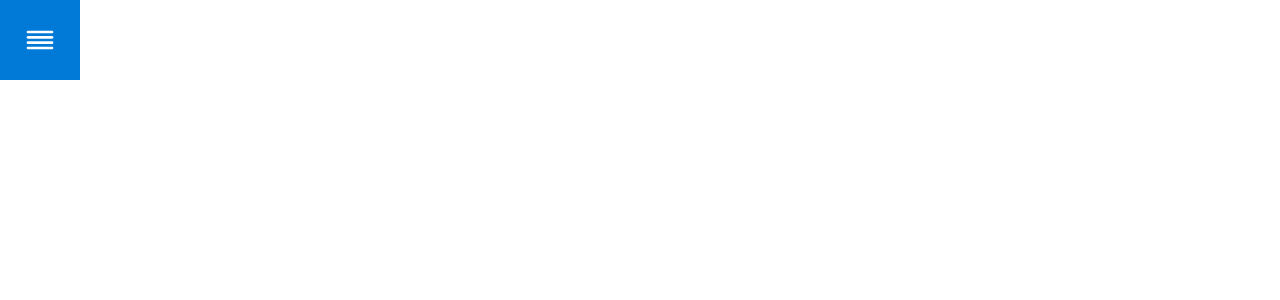
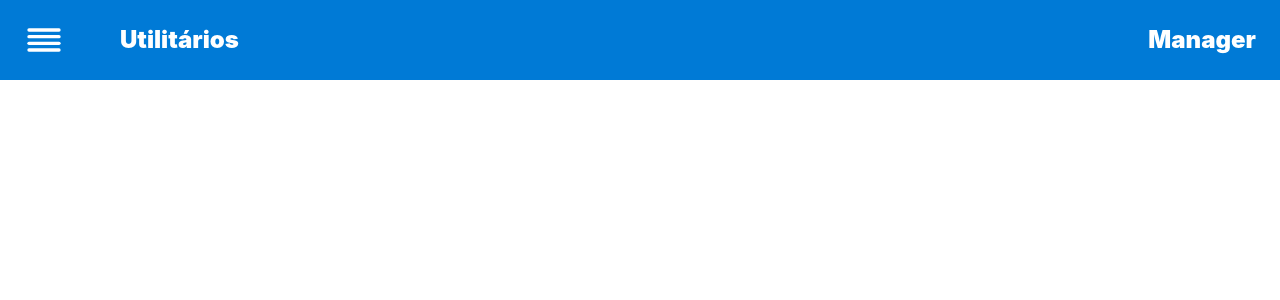
Before and after one commit to leo3210k/User_Page, a Vue app: page / in a window 1280 px wide. Shown: the top 300 px of the page. Built offline with nearby package versions, Linux system fonts and the light colour scheme.

Commit message:
style: add col span on Header

```diff
--- a/src/components/template/Header.vue
+++ b/src/components/template/Header.vue
@@ -1,5 +1,5 @@
 <template>
-  <div class="h-20 flex items-center bg-lochmara px-6 gap-x-14">
+  <div class="col-span-2 flex items-center bg-lochmara px-6 gap-x-14">
     <img :src="imageSrc" class="w-10 h-10" alt="menu-icon">
     <div class="flex justify-between text-2xl text-white font-black capitalize grow">
       <span>utilitários</span>
```
